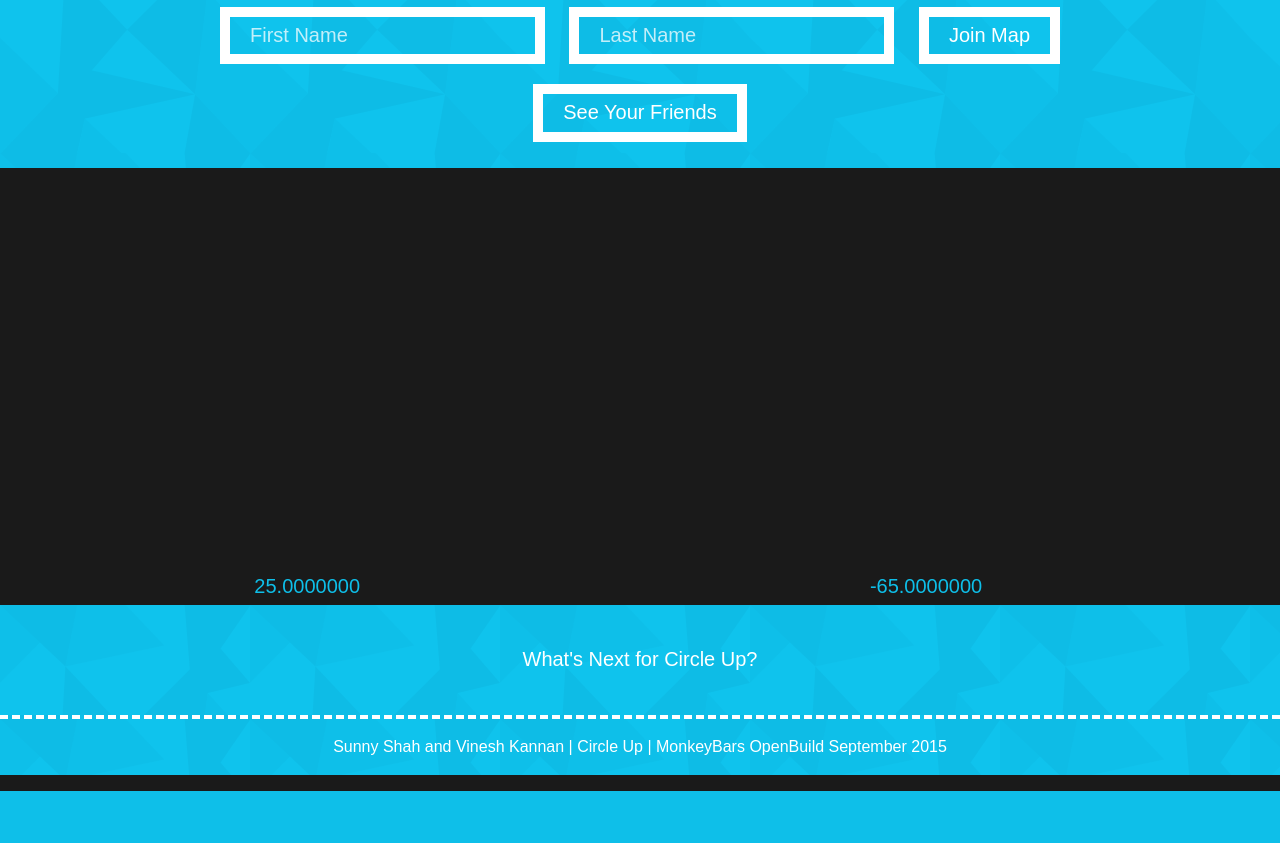
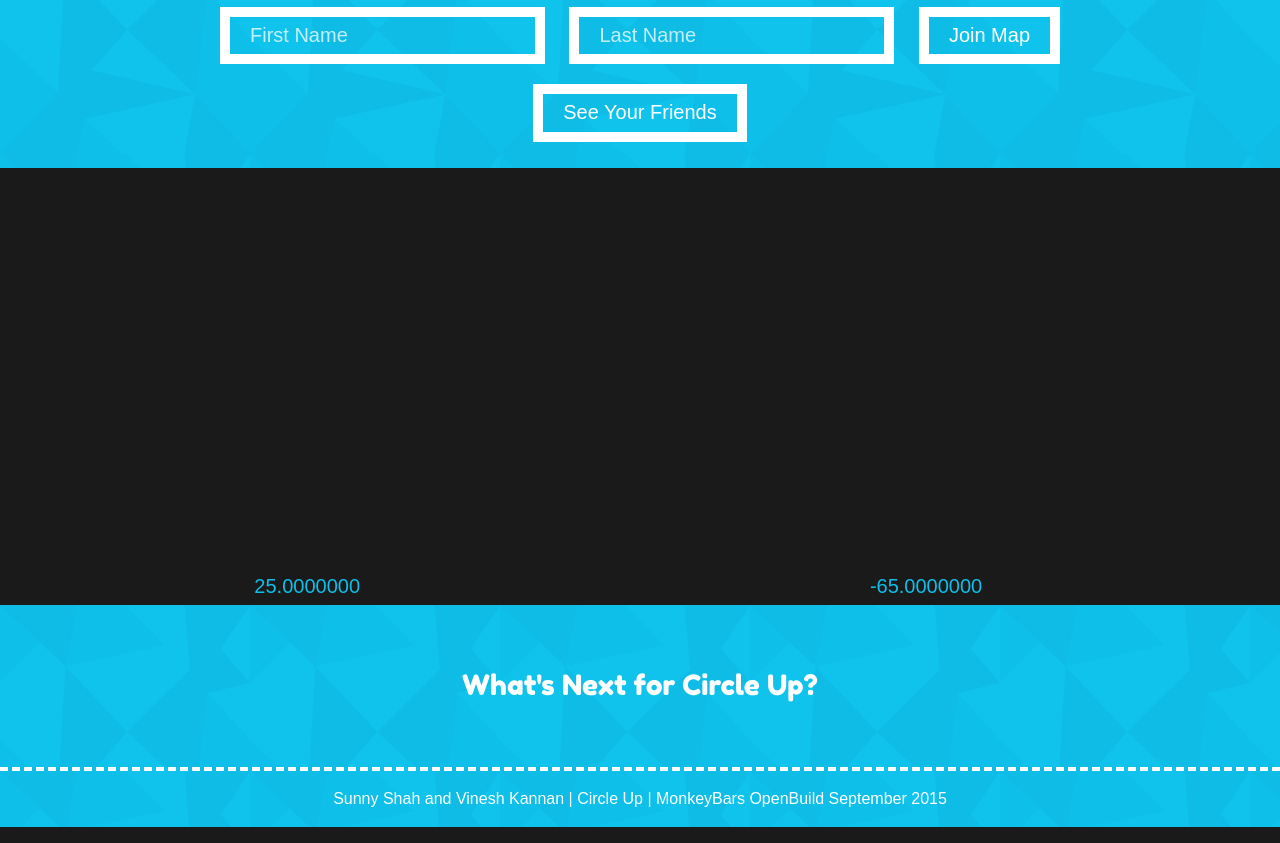
Before and after one commit to vingkan/circleup, a plain HTML site: page index.html in a window 1280 px wide. Shown: the part 244-1087 px from the top of the page. Before the commit the page ends 1035 px from the top, so only its background shows below. Drawn offline with nearby package versions, Linux system fonts and the light colour scheme; some packages are replaced by stand-ins of ours; a web font is replaced by a local one.

Commit message:
Updated for release

```diff
--- a/index.html
+++ b/index.html
@@ -61,7 +61,10 @@
 	</div>
 
 	<div id="next">
-		<p>What's Next for Circle Up?</p>
+		<h1>What's Next for Circle Up?</h1>
+		<!-- <ul>
+			<li>Alert</li>
+		</ul> -->
 	</div>
 
 	<div id="form" style="display: none;">
--- a/style/styles.less
+++ b/style/styles.less
@@ -136,6 +136,7 @@ div.alert{
 	padding: 1em;
 	background: @focusColor;
 	border: 1em solid white;
+	z-index: 10;
 }
 
 div#next{
@@ -163,6 +164,18 @@ p{
 	.NewsCycleFont(white, 1.25em);
 	.Center();
 }
+
+h1{
+	padding: @defaultPadding;
+	.FredokaOneFont(white, 1.75em);
+	.Center();
+}
+
+/*li{
+	background: @charcoal;
+	.NewsCycleFont(white, 1.25em);
+	text-align: left;
+}*/
 
 /*--------------------------------------------*/
 /*---> IMAGES <-------------------------------*/
--- a/utils.js
+++ b/utils.js
@@ -66,4 +66,5 @@ function updateChangeLocation(latlon){
 
 function updateUserLocation(){
 	alert("Feature: Update User Location by Dragging Marker\nComing Soon!");
+	document.getElementById('changeLocation').style.display='none';
 }
```
Also changed, not shown: style/styles.css.
